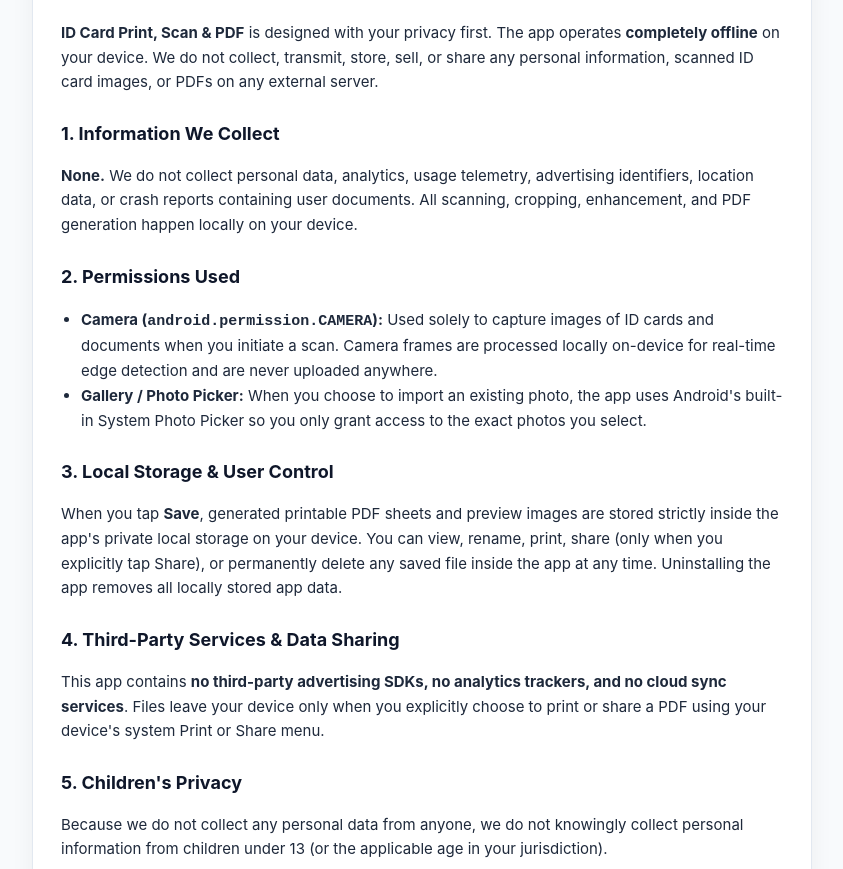
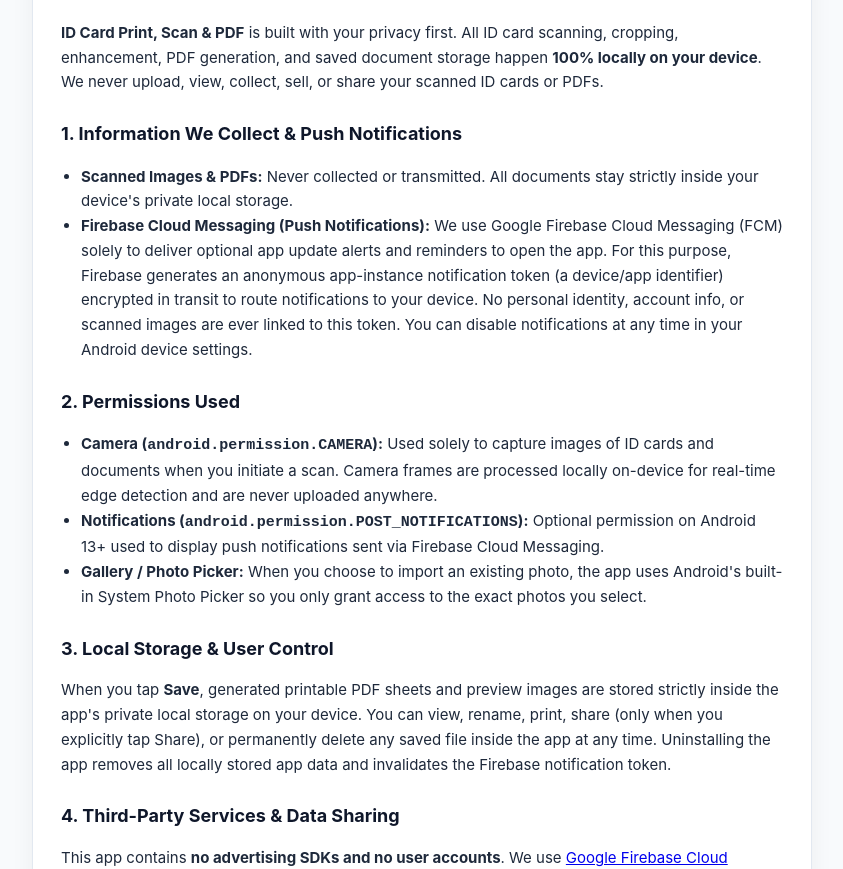
Before and after one commit to malikit786/idcardprint-privacy, a plain HTML site: page index.html in a window 1280 px wide. Shown: the part 227-1096 px from the top of the page, without its empty margins (218-1061 px from the left). Drawn offline with Linux system fonts and the light colour scheme.

Commit message:
Disclose Firebase Cloud Messaging (FCM) push notifications in Privacy Policy

```diff
--- a/index.html
+++ b/index.html
@@ -66,27 +66,36 @@
 </head>
 <body>
   <div class="container">
-    <div class="badge">100% Offline &amp; On-Device Processing</div>
+    <div class="badge">On-Device ID Card Processing</div>
     <h1>Privacy Policy</h1>
     <div class="meta">
       <strong>App:</strong> ID Card Print, Scan &amp; PDF (<code>com.thebestdeveloper.idcardprint</code>)<br />
       <strong>Developer:</strong> The Best Developer<br />
-      <strong>Last updated:</strong> November 24, 2026
+      <strong>Last updated:</strong> November 25, 2026
     </div>
 
     <p>
-      <strong>ID Card Print, Scan &amp; PDF</strong> is designed with your privacy first.
-      The app operates <strong>completely offline</strong> on your device. We do not collect,
-      transmit, store, sell, or share any personal information, scanned ID card images, or PDFs
-      on any external server.
+      <strong>ID Card Print, Scan &amp; PDF</strong> is built with your privacy first.
+      All ID card scanning, cropping, enhancement, PDF generation, and saved document storage
+      happen <strong>100% locally on your device</strong>. We never upload, view, collect, sell,
+      or share your scanned ID cards or PDFs.
     </p>
 
-    <h2>1. Information We Collect</h2>
-    <p>
-      <strong>None.</strong> We do not collect personal data, analytics, usage telemetry,
-      advertising identifiers, location data, or crash reports containing user documents.
-      All scanning, cropping, enhancement, and PDF generation happen locally on your device.
-    </p>
+    <h2>1. Information We Collect &amp; Push Notifications</h2>
+    <ul>
+      <li>
+        <strong>Scanned Images &amp; PDFs:</strong> Never collected or transmitted. All documents
+        stay strictly inside your device's private local storage.
+      </li>
+      <li>
+        <strong>Firebase Cloud Messaging (Push Notifications):</strong> We use Google Firebase
+        Cloud Messaging (FCM) solely to deliver optional app update alerts and reminders to open
+        the app. For this purpose, Firebase generates an anonymous app-instance notification token
+        (a device/app identifier) encrypted in transit to route notifications to your device. No
+        personal identity, account info, or scanned images are ever linked to this token. You can
+        disable notifications at any time in your Android device settings.
+      </li>
+    </ul>
 
     <h2>2. Permissions Used</h2>
     <ul>
@@ -95,6 +104,11 @@
         Used solely to capture images of ID cards and documents when you initiate a scan.
         Camera frames are processed locally on-device for real-time edge detection and are never
         uploaded anywhere.
+      </li>
+      <li>
+        <strong>Notifications (<code>android.permission.POST_NOTIFICATIONS</code>):</strong>
+        Optional permission on Android 13+ used to display push notifications sent via Firebase
+        Cloud Messaging.
       </li>
       <li>
         <strong>Gallery / Photo Picker:</strong>
@@ -109,19 +123,20 @@
       stored strictly inside the app's private local storage on your device. You can view,
       rename, print, share (only when you explicitly tap Share), or permanently delete any
       saved file inside the app at any time. Uninstalling the app removes all locally stored
-      app data.
+      app data and invalidates the Firebase notification token.
     </p>
 
     <h2>4. Third-Party Services &amp; Data Sharing</h2>
     <p>
-      This app contains <strong>no third-party advertising SDKs, no analytics trackers, and no
-      cloud sync services</strong>. Files leave your device only when you explicitly choose to
-      print or share a PDF using your device's system Print or Share menu.
+      This app contains <strong>no advertising SDKs and no user accounts</strong>. We use
+      <a href="https://firebase.google.com/support/privacy" target="_blank" rel="noopener">Google Firebase Cloud Messaging</a>
+      only for delivering push notifications. Files leave your device only when you explicitly
+      choose to print or share a PDF using your device's system Print or Share menu.
     </p>
 
     <h2>5. Children's Privacy</h2>
     <p>
-      Because we do not collect any personal data from anyone, we do not knowingly collect
+      This app is intended for general audiences aged 18 and over and does not knowingly collect
       personal information from children under 13 (or the applicable age in your jurisdiction).
     </p>
 
@@ -134,7 +149,7 @@
     <h2>7. Contact Us</h2>
     <p>
       If you have any questions regarding this Privacy Policy, please contact the developer at:
-      <a href="https://github.com/malikit786/myidscan2">github.com/malikit786/myidscan2</a>.
+      <a href="mailto:malikmj006@gmail.com">malikmj006@gmail.com</a>.
     </p>
   </div>
 </body>
```
Also changed, not shown: privacy-policy.html (+33 -18 lines).
